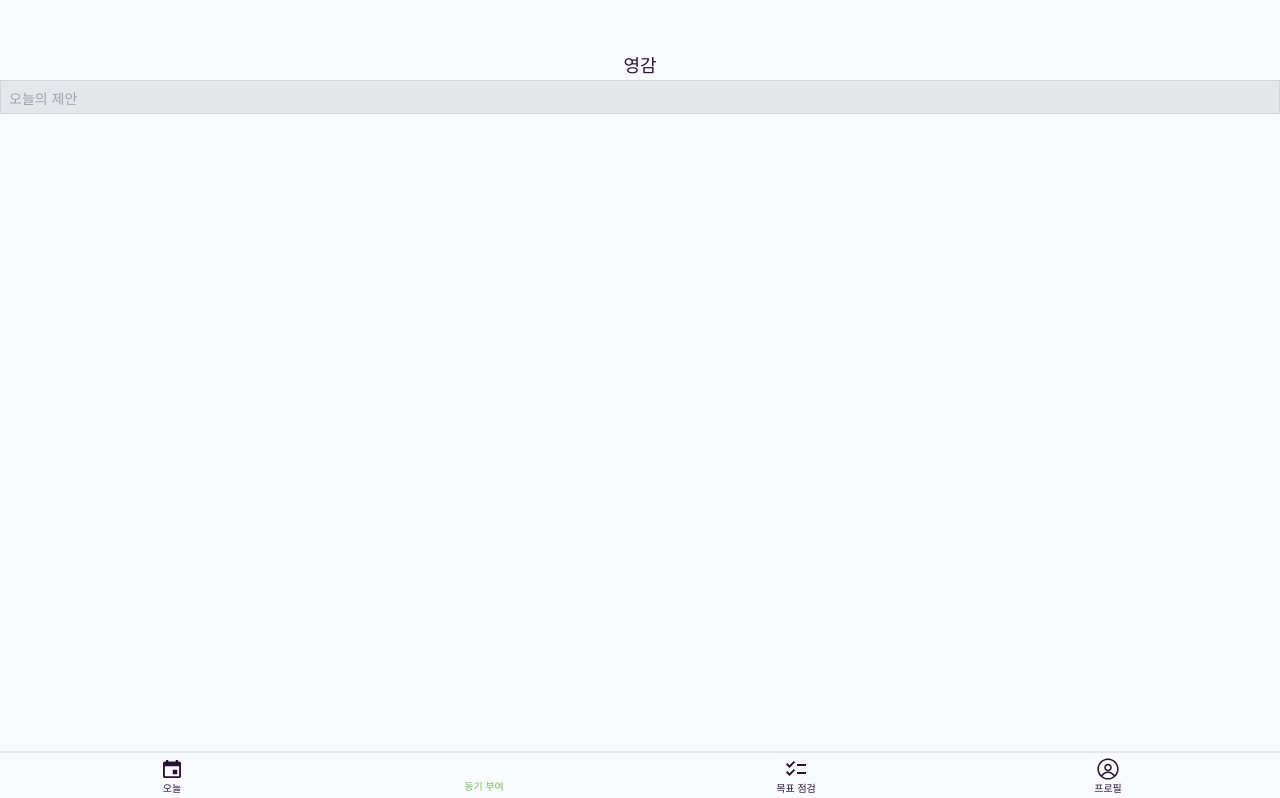
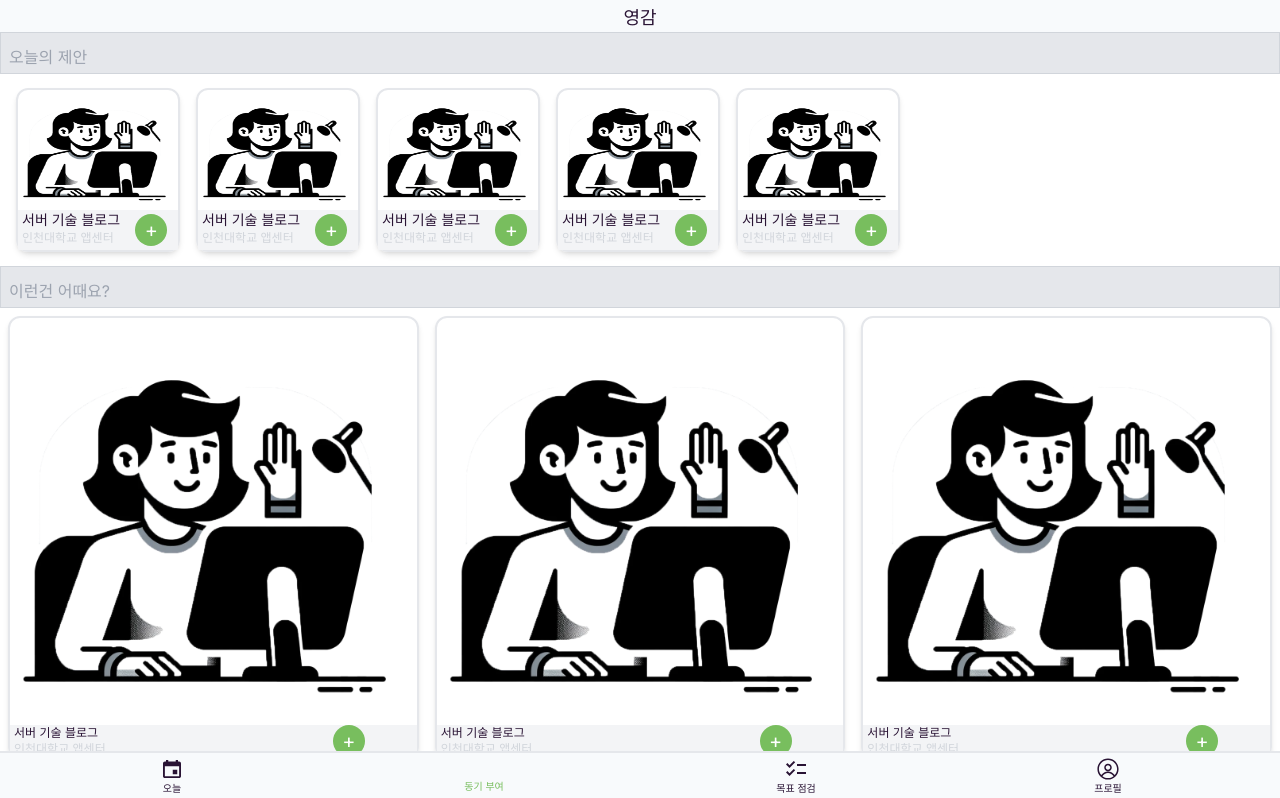
Before and after one commit to BCD-q/pencil-me-fe, a Next.js app: page /main/inspiration in a window 1280 px wide. Shown: the top 798 px of the page. Built offline with nearby package versions, Linux system fonts and the light colour scheme; some icons are missing.

Commit message:
feat: 동기 부여 페이지 작업

```diff
--- /dev/null
+++ b/src/app/main/inspiration/components/BottomInspi.tsx
@@ -0,0 +1,13 @@
+import BottomCarousel from './BottonComponent';
+
+export default function BottonInspiration() {
+  return (
+    <div className="carousel carousel-vertical h-full bg-white">
+      <BottomCarousel />
+      <BottomCarousel />
+      <BottomCarousel />
+      <BottomCarousel />
+      <BottomCarousel />
+    </div>
+  );
+}
--- /dev/null
+++ b/src/app/main/inspiration/components/BottonComponent.tsx
@@ -0,0 +1,54 @@
+import Image from 'next/image';
+
+import BubbleImage from '../../../../resources/images/common/BubbleImage.png';
+
+export default function BottomCarousel() {
+  return (
+    <div>
+      <main className="flex my-2">
+        <div className="rounded-xl h-4/6 w-1/3 my-auto shadow-md mx-2 flex-col border-2">
+          <Image src={BubbleImage} alt="" className="" />
+          <div className="bg-gray-100 flex h-1/4">
+            <div className="flex-col w-2/3 whitespace-nowrap overflow-hidden text-ellipsis">
+              <div className="text-xs w-20 ml-1">서버 기술 블로그</div>
+              <div className="text-xs w-20 ml-1 text-gray-300">
+                인천대학교 앱센터
+              </div>
+            </div>
+            <button className=" bg-[#78be5e] w-8 h-8 rounded-full mx-auto my-auto text-white text-xl">
+              +
+            </button>
+          </div>
+        </div>
+        <div className="rounded-xl h-4/6 w-1/3 my-auto shadow-md mx-2 flex-col border-2">
+          <Image src={BubbleImage} alt="" className="" />
+          <div className="bg-gray-100 flex h-1/4">
+            <div className="flex-col w-2/3 whitespace-nowrap overflow-hidden text-ellipsis">
+              <div className="text-xs w-20 ml-1">서버 기술 블로그</div>
+              <div className="text-xs w-20 ml-1 text-gray-300">
+                인천대학교 앱센터
+              </div>
+            </div>
+            <button className=" bg-[#78be5e] w-8 h-8 rounded-full mx-auto my-auto text-white text-xl">
+              +
+            </button>
+          </div>
+        </div>
+        <div className="rounded-xl h-4/6 w-1/3 my-auto shadow-md mx-2 flex-col border-2">
+          <Image src={BubbleImage} alt="" className="" />
+          <div className="bg-gray-100 flex h-1/4">
+            <div className="flex-col w-2/3 whitespace-nowrap overflow-hidden text-ellipsis">
+              <div className="text-xs w-20 ml-1">서버 기술 블로그</div>
+              <div className="text-xs w-20 ml-1 text-gray-300">
+                인천대학교 앱센터
+              </div>
+            </div>
+            <button className=" bg-[#78be5e] w-8 h-8 rounded-full mx-auto my-auto text-white text-xl">
+              +
+            </button>
+          </div>
+        </div>
+      </main>
+    </div>
+  );
+}
--- /dev/null
+++ b/src/app/main/inspiration/components/Carousel.tsx
@@ -0,0 +1,16 @@
+import Image from 'next/image';
+
+import BubbleImage from '../../../../resources/images/common/BubbleImage.png';
+import CarouselComponent from './TopComponent';
+
+export default function Carousel() {
+  return (
+    <div className="carousel rounded-box h-full w-full ml-2">
+      <CarouselComponent />
+      <CarouselComponent />
+      <CarouselComponent />
+      <CarouselComponent />
+      <CarouselComponent />
+    </div>
+  );
+}
--- /dev/null
+++ b/src/app/main/inspiration/components/TopComponent.tsx
@@ -0,0 +1,24 @@
+import Image from 'next/image';
+
+import BubbleImage from '../../../../resources/images/common/BubbleImage.png';
+
+export default function CarouselComponent() {
+  return (
+    <>
+      <div className="carousel-item rounded-xl h-5/6 my-auto shadow-md mx-2 flex-col border-2">
+        <Image src={BubbleImage} className="w-40 h-3/4 " alt="" />
+        <div className="bg-gray-100 flex h-1/4">
+          <div className="flex-col w-2/3 whitespace-nowrap overflow-hidden text-ellipsis">
+            <div className="text-sm w-20 ml-1">서버 기술 블로그</div>
+            <div className="text-xs w-20 ml-1 text-gray-300">
+              인천대학교 앱센터
+            </div>
+          </div>
+          <button className=" bg-[#78be5e] w-8 h-8 rounded-full mx-auto my-auto text-white text-xl">
+            +
+          </button>
+        </div>
+      </div>
+    </>
+  );
+}
--- a/src/app/main/inspiration/page.tsx
+++ b/src/app/main/inspiration/page.tsx
@@ -1,11 +1,21 @@
 import Cartegory from '@/component/common/Cartegory';
 import WorkBar from '@/component/common/Workbar';
 
+import BottonInspiration from './components/BottomInspi';
+import Carousel from './components/Carousel';
+
 export default function InspirationPage(): JSX.Element {
   return (
-    <div className="relative h-full">
+    <div className="h-full">
       <Cartegory>영감</Cartegory>
       <WorkBar>오늘의 제안</WorkBar>
+      <div className="bg-white h-48">
+        <Carousel />
+      </div>
+      <WorkBar>이런건 어때요?</WorkBar>
+      <div className="bg-white h-1/3">
+        <BottonInspiration />
+      </div>
     </div>
   );
 }
--- a/src/component/common/Header.tsx
+++ b/src/component/common/Header.tsx
@@ -1,5 +1,5 @@
 const Header: React.FC = () => {
-  return <div className="w-full h-12 bg-inherit"></div>;
+  return <div className="w-full h-4 bg-inherit"></div>;
 };
 
 export default Header;
--- a/src/component/common/Workbar.tsx
+++ b/src/component/common/Workbar.tsx
@@ -4,7 +4,7 @@ export default function WorkBar({
   children,
 }: PropsWithChildren): React.ReactElement {
   return (
-    <div className="pt-2 pb-1 px-2 text-sm text-gray-400 bg-gray-200 border-[1px] border-gray-300 ">
+    <div className="pt-3 pb-1 px-2 text-md text-gray-400 bg-gray-200 border-[1px] border-gray-300 ">
       {children}
     </div>
   );
```
